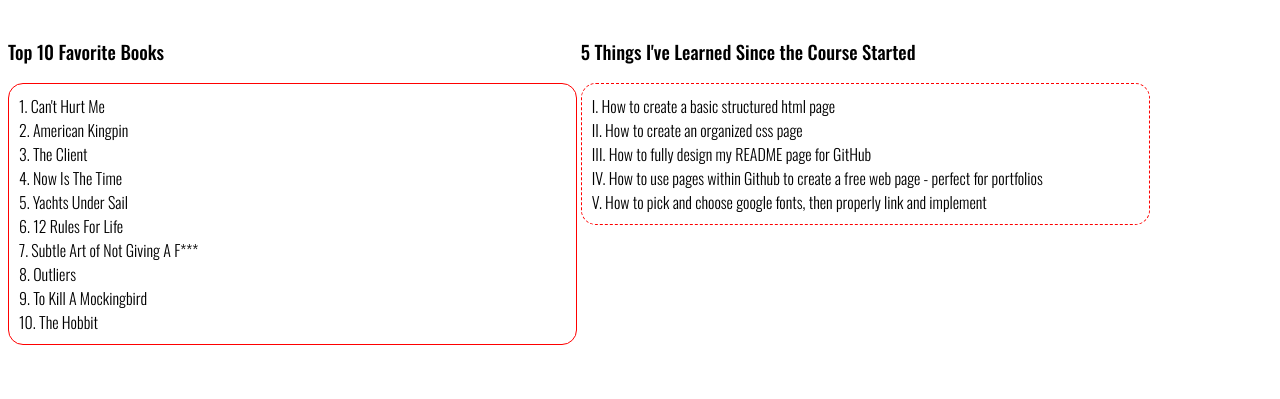
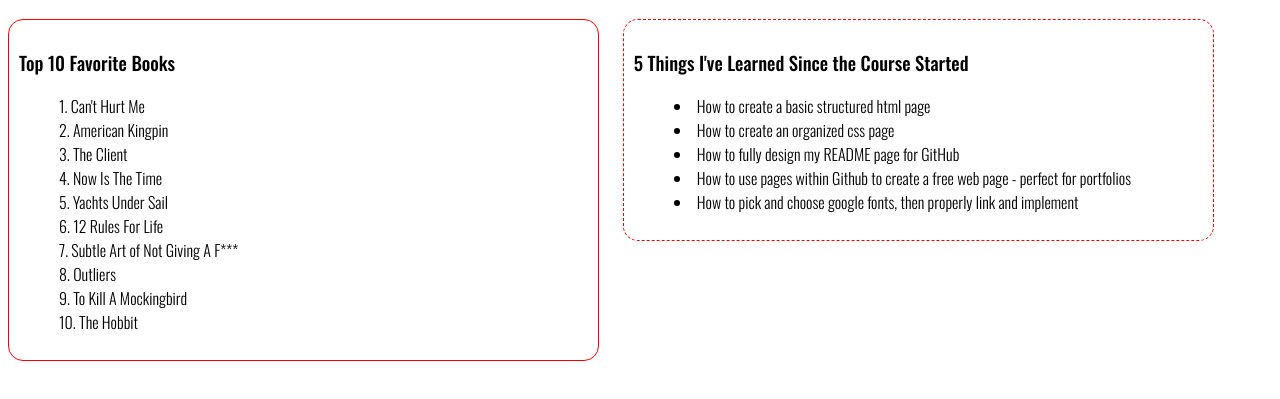
Before and after one commit to areeson/CSD-340, a plain HTML site: page module-4/reeson_EX3.html in a window 1280 px wide. Shown: the part 71-470 px from the top of the page. Drawn offline with nearby package versions, Linux system fonts and the light colour scheme; a web font is replaced by a local one.

Commit message:
Build a Web Page Exercise - Part 3

```diff
--- a/module-4/reeson_EX3.css
+++ b/module-4/reeson_EX3.css
@@ -3,7 +3,14 @@ h1 {
     font-family: "Oswald", Verdana, Arial, sans-serif;
 }
 
-#side-by-side {
+#side1 {
+    display: inline-block;
+    width: 45%;
+    vertical-align: top;
+    font-family: "Oswald", Verdana, Arial, sans-serif;
+}
+
+#side2 {
     display: inline-block;
     width: 45%;
     vertical-align: top;
@@ -31,14 +38,15 @@ li {
     font-weight: 300;
 }
 
-ol {
+#side1 {
     border: 1px solid red;
     border-radius: 15px;
     padding: 10px;
     list-style-position: inside;
+    margin-right: 20px;
 }
 
-ul {
+#side2 {
     border: 1px dashed red;
     border-radius: 15px;
     padding: 10px;
--- a/module-4/reeson_EX3.html
+++ b/module-4/reeson_EX3.html
@@ -9,7 +9,7 @@
 <body>
     <div id="container">
         <h1>Assignment 4.3: Build a Web Page Exercise - Part 3</h1>
-        <div id="side-by-side">
+        <div id="side1">
             <h3>Top 10 Favorite Books</h3>
             <ol>
                 <li>Can't Hurt Me</li>
@@ -24,7 +24,7 @@
                 <li>The Hobbit</li>
             </ol>
         </div>
-        <div id="side-by-side">
+        <div id="side2">
             <h3>5 Things I've Learned Since the Course Started</h3>
             <ul>
                 <li>How to create a basic structured html page</li>
```
Also changed, not shown: 1 other file.
